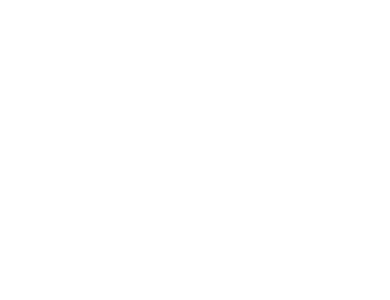
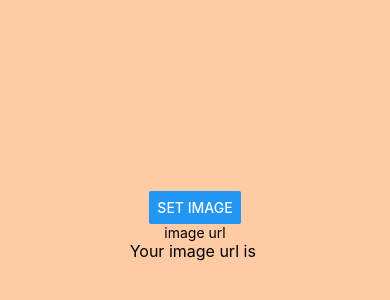
Before and after one commit to sshenis/Exam1bTeam8, a React Native app: screen / in a window 390 px wide. Shown: the part 196-496 px from the top of the page. Built offline with nearby package versions, Linux system fonts and the light colour scheme.

Commit message:
HELP ON SHOWING IMAGE
So everything works up until you put a url in the input and you click Set Image. Please help.

```diff
--- a/App.js
+++ b/App.js
@@ -11,7 +11,7 @@
 
     <View style={styles.app}>
 
-      <Main/>
+      <Main />
 
     </View>
 
--- /dev/null
+++ b/comps/Left.js
@@ -0,0 +1,75 @@
+import React, {useState} from 'react';
+import {View, Text, TextInput, Button, Alert, Image} from 'react-native';
+import styles from '../styles/LeftStyles';
+
+
+function Left(){
+
+  // Input
+  const [titleText, setTitleText] = useState("");
+
+  // currently has no functionality
+  const [showImage, setShowImage] = useState(false);
+
+  // Button
+  var but = null;
+
+  if (titleText == "") {
+    but = (
+    <View>
+    <Button
+    style = {styles.button}
+    title = "Set Image"
+    onPress={() => Alert.alert(
+
+     // TITLE OF ALERT
+   'Alert',
+
+   // THE VALUE OF THE INPUT
+   'Dont leave the text input blank!',
+
+   // OK BUTTON
+   [{text: 'OK', onPress: () => console.log('OK Pressed')}],
+
+
+   {cancelable: false}
+   )}
+   />
+   </View>
+    )
+  }
+  // currently is not working but above is working
+  else {
+    but = (
+      <View>
+      <Button
+      style = {styles.button}
+      title = "Set Image"
+      onPress={() => setShowImage(titleText)}
+     />
+     </View>
+      )
+
+  }
+
+
+
+
+  return (
+
+    <View style={styles.left}>
+
+      {but}
+
+      <TextInput
+      style={styles.input}
+      placeholder = "image url"
+      onChangeText = { text => setTitleText(text)}
+      />
+
+      <Text style={styles.title}>Your image url is {titleText}</Text>
+    </View>
+
+  )}
+
+export default Left;
--- a/comps/Main.js
+++ b/comps/Main.js
@@ -3,7 +3,7 @@
 import styles from '../styles/MainStyles';
 
 // Import your own comps below
-
+import Left from '../comps/Left'
 
 function Main(){
 
@@ -13,7 +13,7 @@
   return (
 
     <View style={styles.main}>
-
+      <Left />
     </View>
 
   )}
--- /dev/null
+++ b/styles/LeftStyles.js
@@ -0,0 +1,25 @@
+import {StyleSheet} from 'react-native';
+
+{/* Play around with width if interface looks off */}
+
+var styles = StyleSheet.create({
+
+  left: {
+    flex: 1,
+    justifyContent: "center",
+    alignItems: "center",
+    width: "100%",
+    backgroundColor: "#ffcba4"
+  },
+  title: {
+    fontSize: 16
+  },
+  input: {
+    width: 300,
+    justifyContent: "center",
+    alignItems: "center",
+    textAlign: "center",
+  }
+});
+
+export default styles;
```
